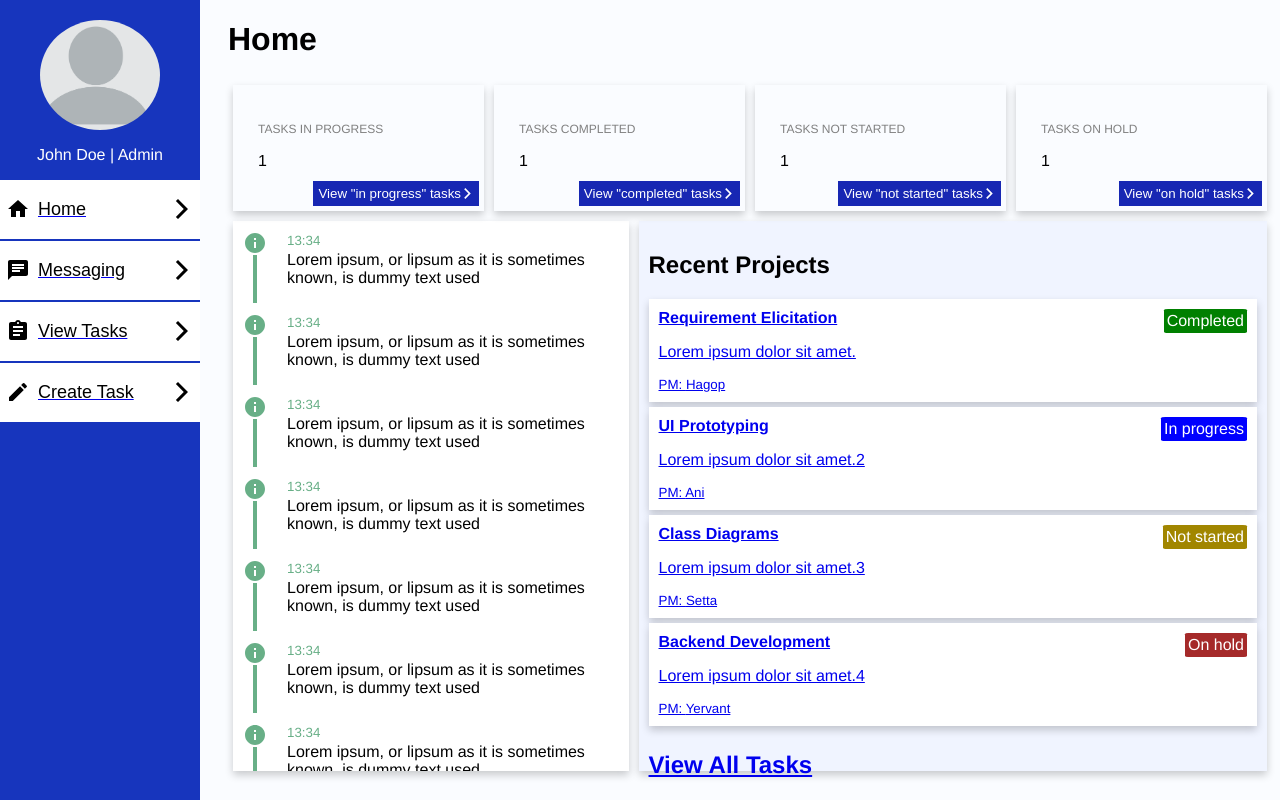
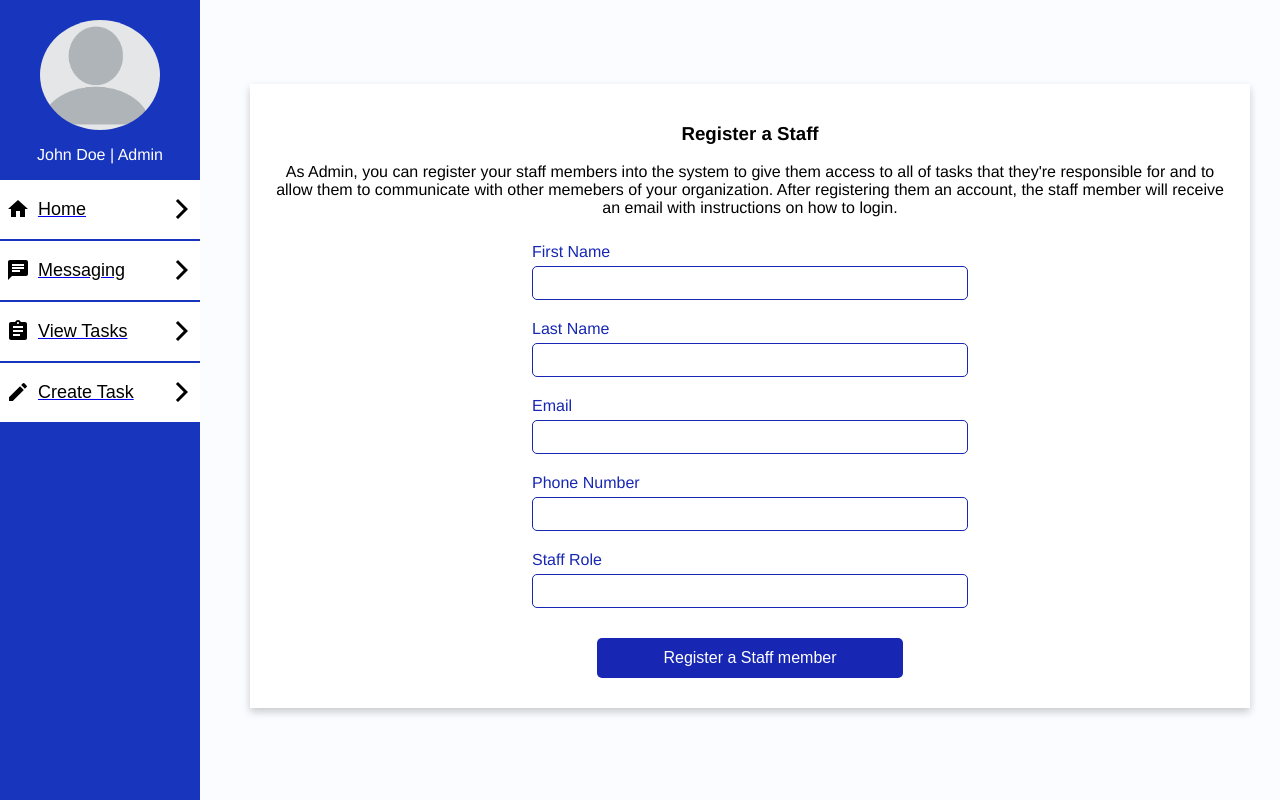
Before and after one commit to SevagSA/Project-Management-Software, a React (Create React App) app in the folder frontend/: page /staff-registration in a window 1280 px wide. Built offline with nearby package versions, Linux system fonts and the light colour scheme.

Commit message:
Refactored code to add staff registration

```diff
--- a/frontend/src/App.js
+++ b/frontend/src/App.js
@@ -11,7 +11,7 @@ import ViewTasks from "./Components/Task/ViewTasks/ViewTasks";
 import MessageRoom from "./Components/Message/MessageRoom";
 import SidebarNav from "./Components/Nav/SidebarNav/SidebarNav";
 import TaskDetail from "./Components/Task/TaskDetail/TaskDetail"
-import AdminRegistration from "./Components/AdminRegistration/AdminRegistration";
+import Registration from "./Components/Registration/Registration";
 
 function App() {
     return (
@@ -32,7 +32,10 @@ function App() {
                         <CreateTask />
                     </Route>
                     <Route path="/admin-registration">
-                    <AdminRegistration />
+                        <Registration isAdmin={true} />
+                    </Route>
+                    <Route path="/staff-registration">
+                        <Registration isAdmin={false} />
                     </Route>
                     <Route path="/">
                         <Home />
--- a/frontend/src/Components/AdminRegistration/AdminRegistration.js
+++ /dev/null
@@ -1,48 +0,0 @@
-import styles from "./Style";
-
-export default function AdminRegistration() {
-    return (
-        <styles.ParentWrapper>
-            <styles.Wrapper>
-                <styles.RegisterInfoHolder>
-                <styles.RegisterTitle>Register as Admin</styles.RegisterTitle>
-                <styles.RegisterDescription>
-                    Registering as Admin will give you full access to the dashboard
-                    and will allow you to create your organization and add your staff
-                    to it.
-                </styles.RegisterDescription>
-            </styles.RegisterInfoHolder>
-                <styles.RegisterFormHolder>
-
-                <styles.RegisterForm>
-
-                    <styles.RegisterFormFieldHolder method="POST">
-                        <styles.RegisterFormLabel for="fName">First Name</styles.RegisterFormLabel>
-                        <br />
-                        <styles.RegisterFormInput type="text" id="fName" required/>
-                        <br />
-                        <styles.RegisterFormLabel for="lName">Last Name</styles.RegisterFormLabel>
-                        <br />
-                        <styles.RegisterFormInput type="text" id="lName" required/>
-                        <br />
-                        <styles.RegisterFormLabel for="email">Email</styles.RegisterFormLabel>
-                        <br />
-                        <styles.RegisterFormInput type="email" id="email" required/>
-                        <br />
-                        <styles.RegisterFormLabel for="phoneNum">Phone Number</styles.RegisterFormLabel>
-                        <br />
-                        <styles.RegisterFormInput type="text" id="phoneNum" required/>
-                        <br />
-                        <styles.RegisterFormLabel for="orgName">Organization Name</styles.RegisterFormLabel>
-                        <br />
-                        <styles.RegisterFormInput type="text" id="orgName" required/>
-                        <br />
-                    </styles.RegisterFormFieldHolder>
-                    <styles.RegisterFormSubmitInput type="submit" value="Register"/>
-                </styles.RegisterForm>
-
-            </styles.RegisterFormHolder>
-            </styles.Wrapper>
-        </styles.ParentWrapper>
-    )
-}
--- /dev/null
+++ b/frontend/src/Components/Registration/Registration.js
@@ -0,0 +1,73 @@
+import styles from "./Style";
+
+export default function Registration({ isAdmin }) {
+    return (
+        <styles.ParentWrapper>
+            <styles.Wrapper>
+                <styles.RegisterInfoHolder>
+                    <styles.RegisterTitle>
+                        {isAdmin ? "Register as Admin" : "Register a Staff"}
+                    </styles.RegisterTitle>
+                    <styles.RegisterDescription>
+                        {isAdmin ?
+                            "Registering as Admin will give you full access to the dashboard " +
+                            "and will allow you to create your organization and add your staff " +
+                            "to it."
+                            :
+                            "As Admin, you can register your staff members into the system to give " +
+                            "them access to all of tasks that they're responsible for and to allow them to " +
+                            "communicate with other memebers of your organization. After registering them " +
+                            "an account, the staff member will receive an email with instructions on how to " +
+                            "login."
+                        }
+                    </styles.RegisterDescription>
+                </styles.RegisterInfoHolder>
+                <styles.RegisterFormHolder>
+
+                    <styles.RegisterForm>
+
+                        <styles.RegisterFormFieldHolder method="POST">
+                            <styles.RegisterFormLabel for="fName">First Name</styles.RegisterFormLabel>
+                            <br />
+                            <styles.RegisterFormInput type="text" id="fName" required />
+                            <br />
+                            <styles.RegisterFormLabel for="lName">Last Name</styles.RegisterFormLabel>
+                            <br />
+                            <styles.RegisterFormInput type="text" id="lName" required />
+                            <br />
+                            <styles.RegisterFormLabel for="email">Email</styles.RegisterFormLabel>
+                            <br />
+                            <styles.RegisterFormInput type="email" id="email" required />
+                            <br />
+                            <styles.RegisterFormLabel for="phoneNum">Phone Number</styles.RegisterFormLabel>
+                            <br />
+                            <styles.RegisterFormInput type="text" id="phoneNum" required />
+                            <br />
+                            {isAdmin ?
+                                <>
+                                    <styles.RegisterFormLabel for="orgName">Organization Name</styles.RegisterFormLabel>
+                                    <br />
+                                    <styles.RegisterFormInput type="text" id="orgName" required />
+                                    <br />
+                                </>
+                                :
+                                <>
+                                    <styles.RegisterFormLabel for="role">Staff Role</styles.RegisterFormLabel>
+                                    <br />
+                                    <styles.RegisterFormInput type="text" id="role" required />
+                                    <br />
+                                </>
+                            }
+                        </styles.RegisterFormFieldHolder>
+                        {isAdmin ?
+                            <styles.RegisterFormSubmitInput type="submit" value="Register as Admin" />
+                            :
+                            <styles.RegisterFormSubmitInput type="submit" value="Register a Staff member" />
+                        }
+                    </styles.RegisterForm>
+
+                </styles.RegisterFormHolder>
+            </styles.Wrapper>
+        </styles.ParentWrapper>
+    )
+}
--- a/frontend/src/Components/AdminRegistration/Style.js
+++ b/frontend/src/Components/Registration/Style.js
@@ -18,7 +18,7 @@ const Wrapper = styled.div`
 `;
 
 const RegisterInfoHolder = styled.div`
-    width: 70%;
+    max-width: 960px;
     flex: 0.20;
 `;
 
```
Also changed, not shown: 2 other files (tests, documents, lock files or other folders). Lines whose indentation alone changed are shown as unchanged.
